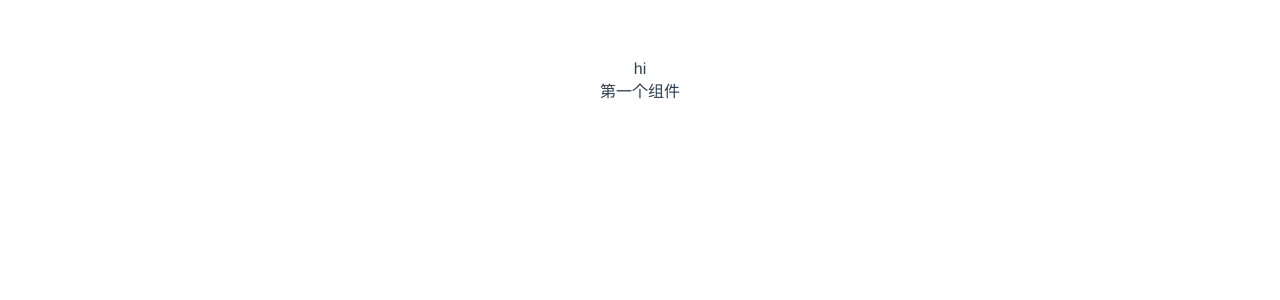
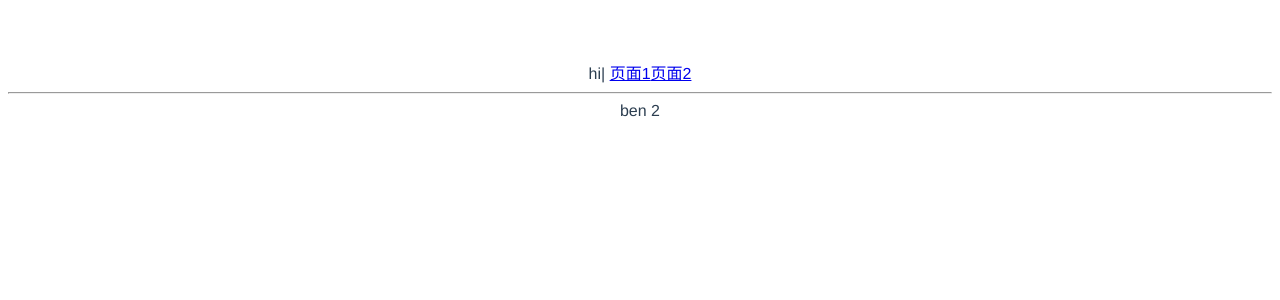
Before and after one commit to bens1320/BenUI, a Vue app: page /#/xxx in a window 1280 px wide. Shown: the top 300 px of the page. Built offline with nearby package versions, Linux system fonts and the light colour scheme.

Commit message:
init vue-router

```diff
--- a/index.html
+++ b/index.html
@@ -8,6 +8,6 @@
 </head>
 <body>
   <div id="app"></div>
-  <script type="module" src="/src/main.js"></script>
+  <script type="module" src="/src/main.ts"></script>
 </body>
 </html>
--- a/src/App.vue
+++ b/src/App.vue
@@ -1,15 +1,14 @@
 <template>
-  <div>hi</div>
-  <Ben/>
+  <div>hi|
+    <router-link to="/">页面1</router-link>
+    <router-link to="/xxx">页面2</router-link>
+  </div>
+  <hr>
+  <router-view/>
 </template>
-
 <script>
-import Ben from './components/Ben.vue'
 
 export default {
   name: 'App',
-  components: {
-    Ben
-  }
 }
 </script>
--- /dev/null
+++ b/src/components/Ben2.vue
@@ -0,0 +1,5 @@
+<template>
+  <div>
+    ben 2
+  </div>
+</template>
--- a/src/main.js
+++ /dev/null
@@ -1,5 +0,0 @@
-import { createApp } from 'vue'
-import App from './App.vue'
-import './index.css'
-
-createApp(App).mount('#app')
--- /dev/null
+++ b/src/main.ts
@@ -0,0 +1,22 @@
+import {createApp} from 'vue';
+import App from './App.vue';
+import './index.css';
+import {createWebHashHistory, createRouter} from 'vue-router';
+import Ben from './components/Ben.vue';
+import Ben2 from './components/Ben2.vue';
+
+
+const history = createWebHashHistory();
+
+
+const router = createRouter({
+  history,
+  routes: [
+    {path: '/', component: Ben},
+    {path: '/xxx', component: Ben2}
+  ]
+});
+
+const app = createApp(App);
+app.use(router);
+app.mount('#app');
--- /dev/null
+++ b/src/shims-vue.d.ts
@@ -0,0 +1,5 @@
+declare module '*.vue' {
+  import { ComponentOptions } from 'vue'
+  const component: ComponentOptions
+  export default component
+}
```
Also changed, not shown: package.json (+4 -3 lines), 1 other file (tests, documents, lock files or other folders).
